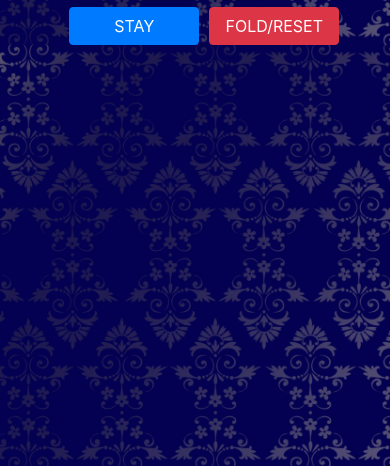
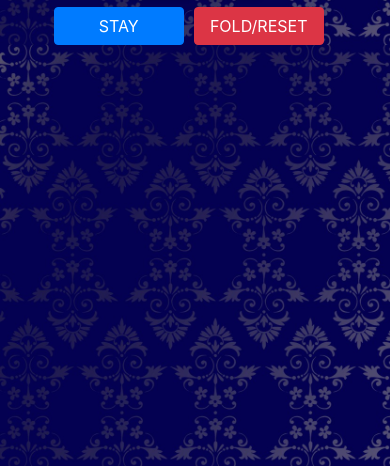
Before and after one commit to austinsarwar/texas-holdem-javascript, a plain HTML site: page index.html in a window 390 px wide. Shown: the part 378-844 px from the top of the page. Drawn offline with nearby package versions, Linux system fonts and the light colour scheme.

Commit message:
adjust buttons

```diff
--- a/styles.css
+++ b/styles.css
@@ -166,7 +166,7 @@ header{
 
         margin-top: 10px;
         justify-content: end;
-        width:87svw;
+        width:83svw;
 
 
       }
```
